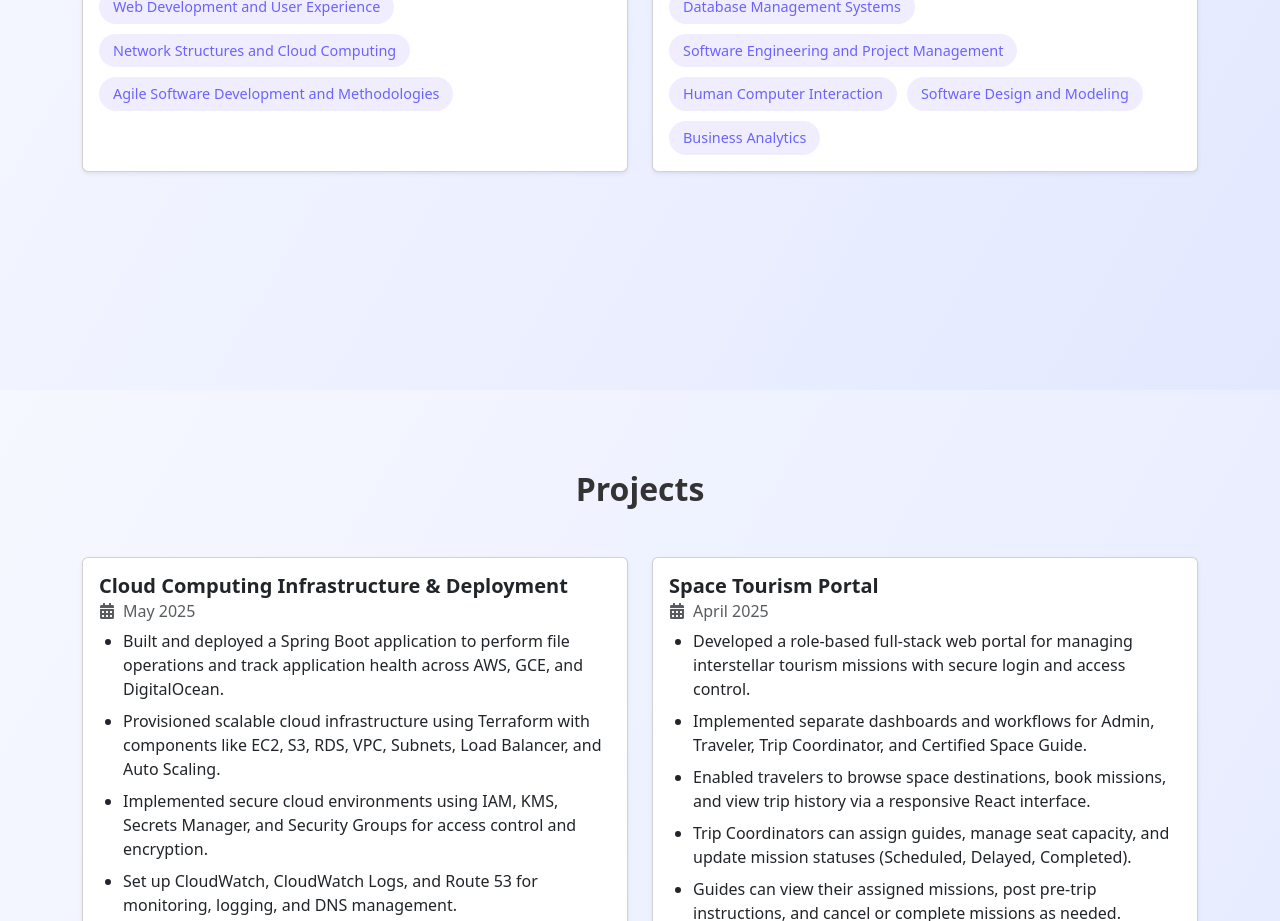
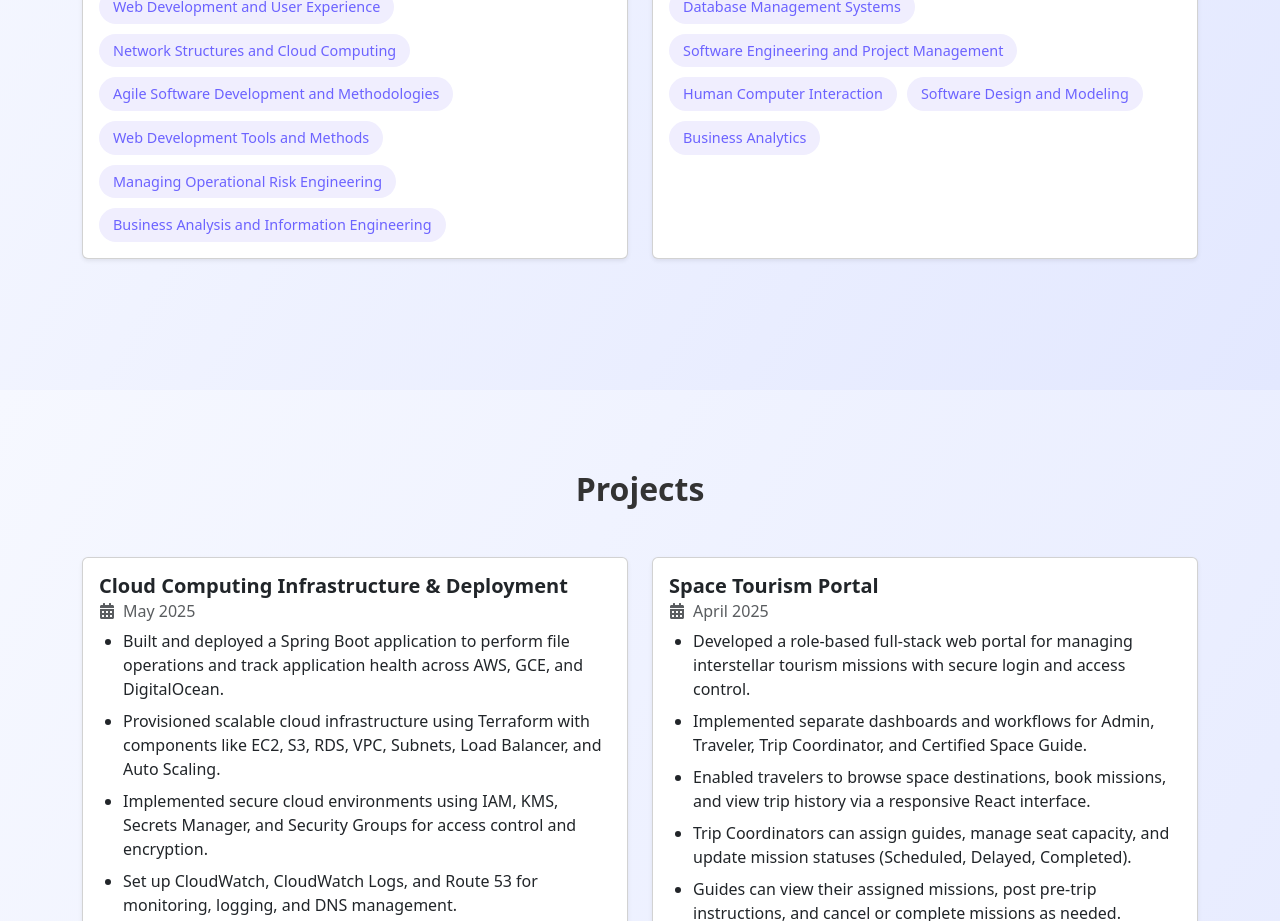
Before and after one commit to Shrutkeerti200/my-portfolio, a React (Create React App) app: page / in a window 1280 px wide. Shown: the part 2880-3801 px from the top of the page. Built offline with nearby package versions, Linux system fonts and the light colour scheme.

Commit message:
new additional chnages

```diff
--- a/src/components/Education.js
+++ b/src/components/Education.js
@@ -33,6 +33,9 @@ function Education() {
                   <span className="tag">Web Development and User Experience</span>
                   <span className="tag">Network Structures and Cloud Computing</span>
                   <span className="tag">Agile Software Development and Methodologies</span>
+                  <span className="tag">Web Development Tools and Methods</span>
+                  <span className="tag">Managing Operational Risk Engineering</span>
+                  <span className="tag">Business Analysis and Information Engineering</span>
                 </div>
               </Card.Body>
             </Card>
```
